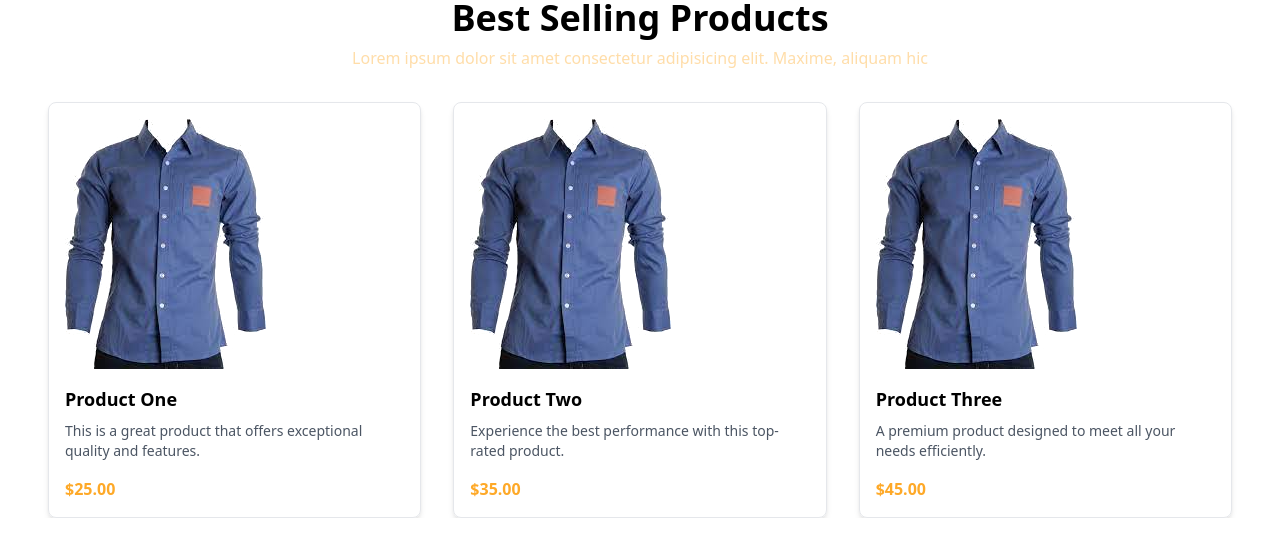
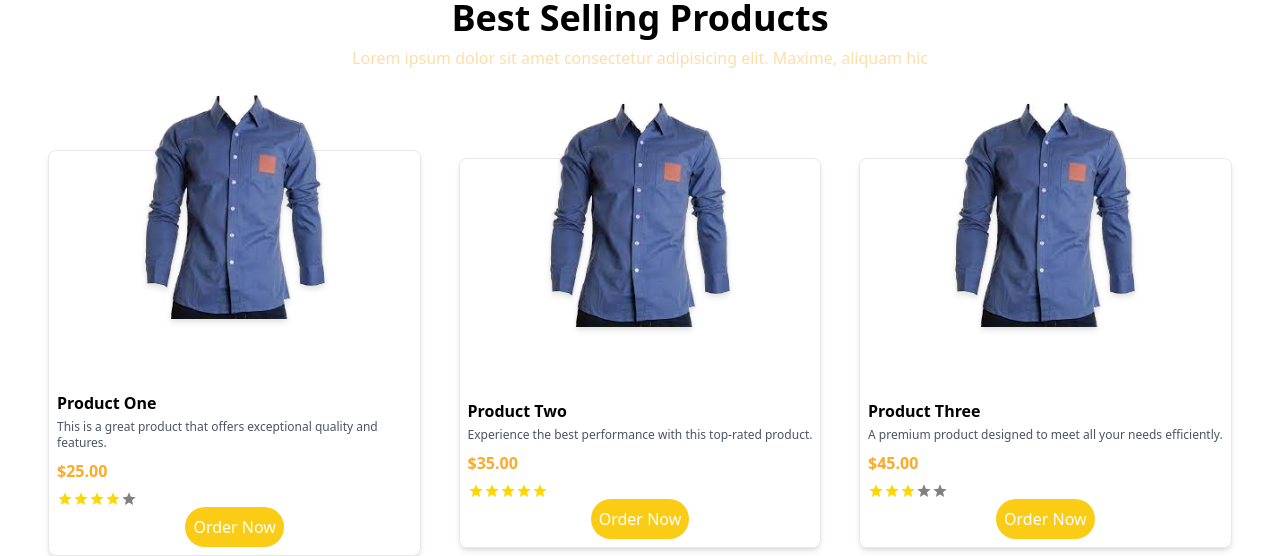
Before and after one commit to raineetu/Ecommerce, a React (Vite) app in the folder frontend/: page / in a window 1280 px wide. Shown: the part 1794-2350 px from the top of the page. Before the commit the page ends 2312 px from the top, so only its background shows below. Built offline with nearby package versions, Linux system fonts and the light colour scheme.

Commit message:
Top products

```diff
--- a/frontend/src/Components/Topproduct.jsx
+++ b/frontend/src/Components/Topproduct.jsx
@@ -6,6 +6,7 @@ const productDta = [
     description:
       "This is a great product that offers exceptional quality and features.",
     price: "$25.00",
+    rating: 4,
   },
   {
     id: 2,
@@ -13,6 +14,7 @@ const productDta = [
     title: "Product Two",
     description: "Experience the best performance with this top-rated product.",
     price: "$35.00",
+    rating: 5,
   },
   {
     id: 3,
@@ -21,8 +23,28 @@ const productDta = [
     description:
       "A premium product designed to meet all your needs efficiently.",
     price: "$45.00",
+    rating: 3,
   },
 ];
+
+function StarRating({ rating }) {
+  const maxStars = 5;
+  return (
+    <div className="flex items-center mt-2">
+      {[...Array(maxStars)].map((_, index) => (
+        <svg
+          key={index}
+          xmlns="http://www.w3.org/2000/svg"
+          fill={index < rating ? "gold" : "gray"}
+          viewBox="0 0 24 24"
+          className="w-4 h-4"
+        >
+          <path d="M12 17.27L18.18 21l-1.64-7.03L22 9.24l-7.19-.61L12 2 9.19 8.63 2 9.24l5.46 4.73L5.82 21z" />
+        </svg>
+      ))}
+    </div>
+  );
+}
 
 function Topproduct() {
   return (
@@ -40,26 +62,39 @@ function Topproduct() {
         </div>
 
         {/* Body Section */}
-        <div className="grid grid-cols-1 sm:grid-cols-2 md:grid-cols-3 gap-8 mt-8 place-items-center">
+        <div className="grid grid-cols-1 sm:grid-cols-2 md:grid-cols-3 gap-8 place-items-center">
           {productDta.map((data) => (
-            <div key={data.id} className="border rounded-lg shadow-md p-4">
+            <div
+              key={data.id}
+              className="group border rounded-lg shadow-md p-2 dark:bg-gray-950 hover:bg-black/80 hover:text-white mt-16 md:mt-20"
+            >
               {/* Image Section */}
-              <div className="mb-4">
+              <div className="mb-2 flex items-center justify-center">
                 <img
                   src={data.img}
                   alt={data.title}
-                  className="items-center justify-between"
+                  className="max-w-[120px] md:max-w-[180px] mx-auto transform -translate-y-16 group-hover:scale-105 duration-300 drop-shadow-md"
                 />
               </div>
 
               {/* Product Details */}
-              <h3 className="text-lg font-bold text-black dark:text-white">
+              <h3 className="text-md font-bold text-black dark:text-white group-hover:text-white">
                 {data.title}
               </h3>
-              <p className="text-sm text-gray-600 dark:text-gray-400 mt-2">
+              <p className="text-xs text-gray-600 dark:text-gray-400 mt-1 group-hover:text-gray-200 duration-300">
                 {data.description}
               </p>
-              <p className="text-primary font-bold mt-4">{data.price}</p>
+              <p className="text-primary font-bold mt-2 group-hover:text-white">
+                {data.price}
+              </p>
+
+              {/* Star Rating */}
+              <StarRating rating={data.rating} />
+              <div className="flex items-center justify-center">
+                <button className="bg-yellow-400 text-white rounded-full p-2 ">
+                  Order Now
+                </button>
+              </div>
             </div>
           ))}
         </div>
```
